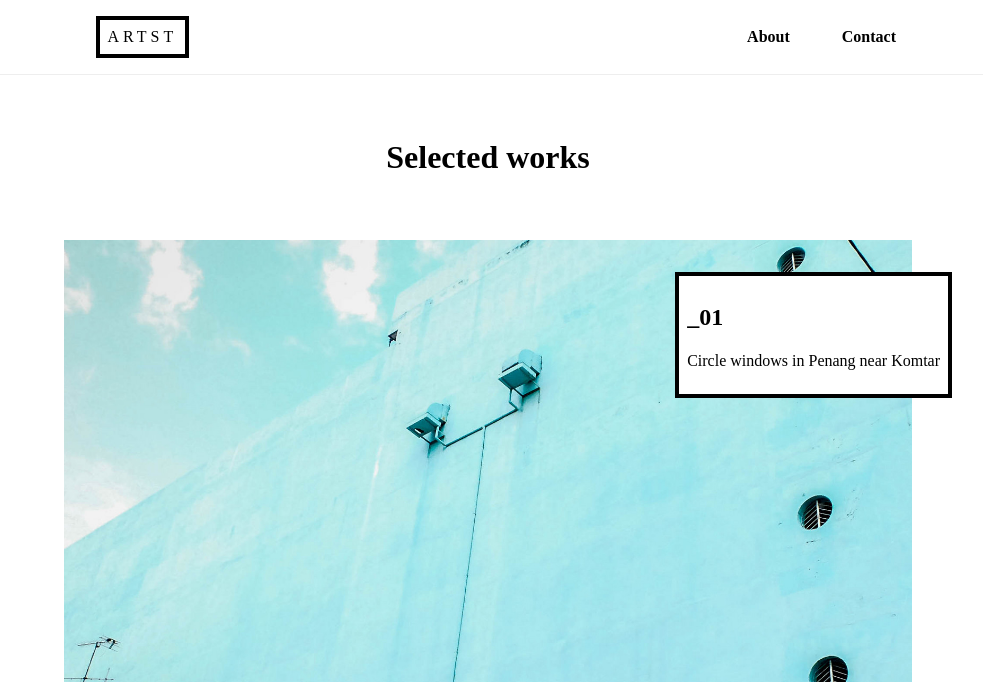
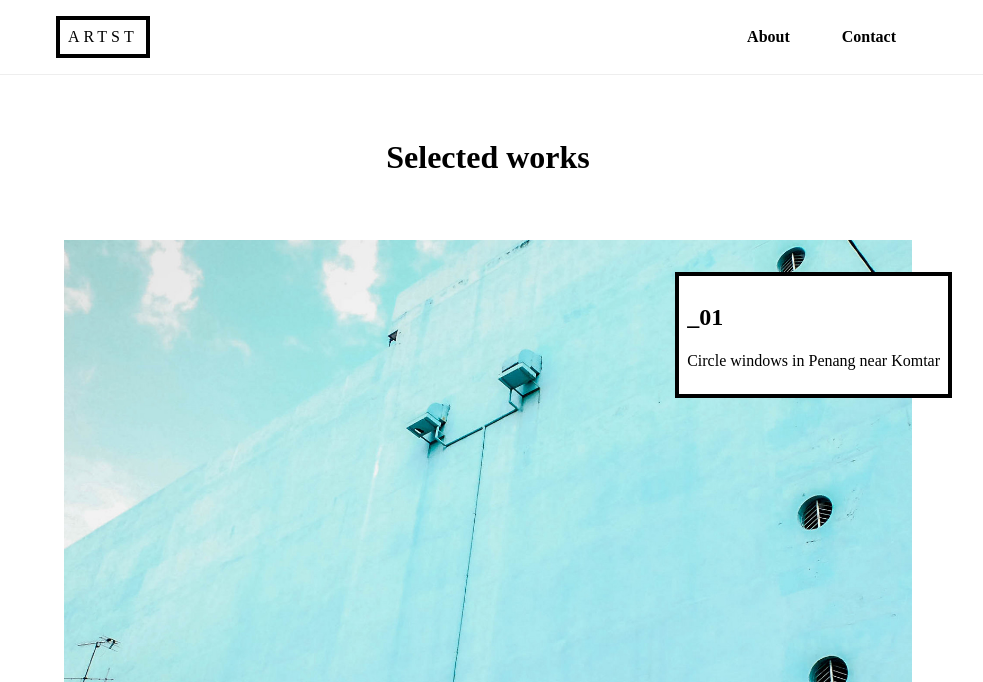
Before and after one commit to talentedunicorn/artist, a website: page index.html in a window 1280 px wide. Shown: the top 682 px of the page, without its empty margins (152-1135 px from the left). Drawn offline with nearby package versions, Linux system fonts and the light colour scheme.

Commit message:
Align logo left on large screen

```diff
--- a/index.html
+++ b/index.html
@@ -9,7 +9,7 @@
 <body class="w-100">
   <header class="bg-white bb b--light-gray">
     <div class="dt pa3 w-100 w-70-l center">
-      <div class="dtc-ns v-mid w-20-ns tc">
+      <div class="dtc-ns v-mid w-20-ns tc tl-ns">
         <a class="logo link center" href="/"><span class="dib ttu tc tracked-mega black pa2 ba bw2">Artst</span></a>
       </div>
 
```
